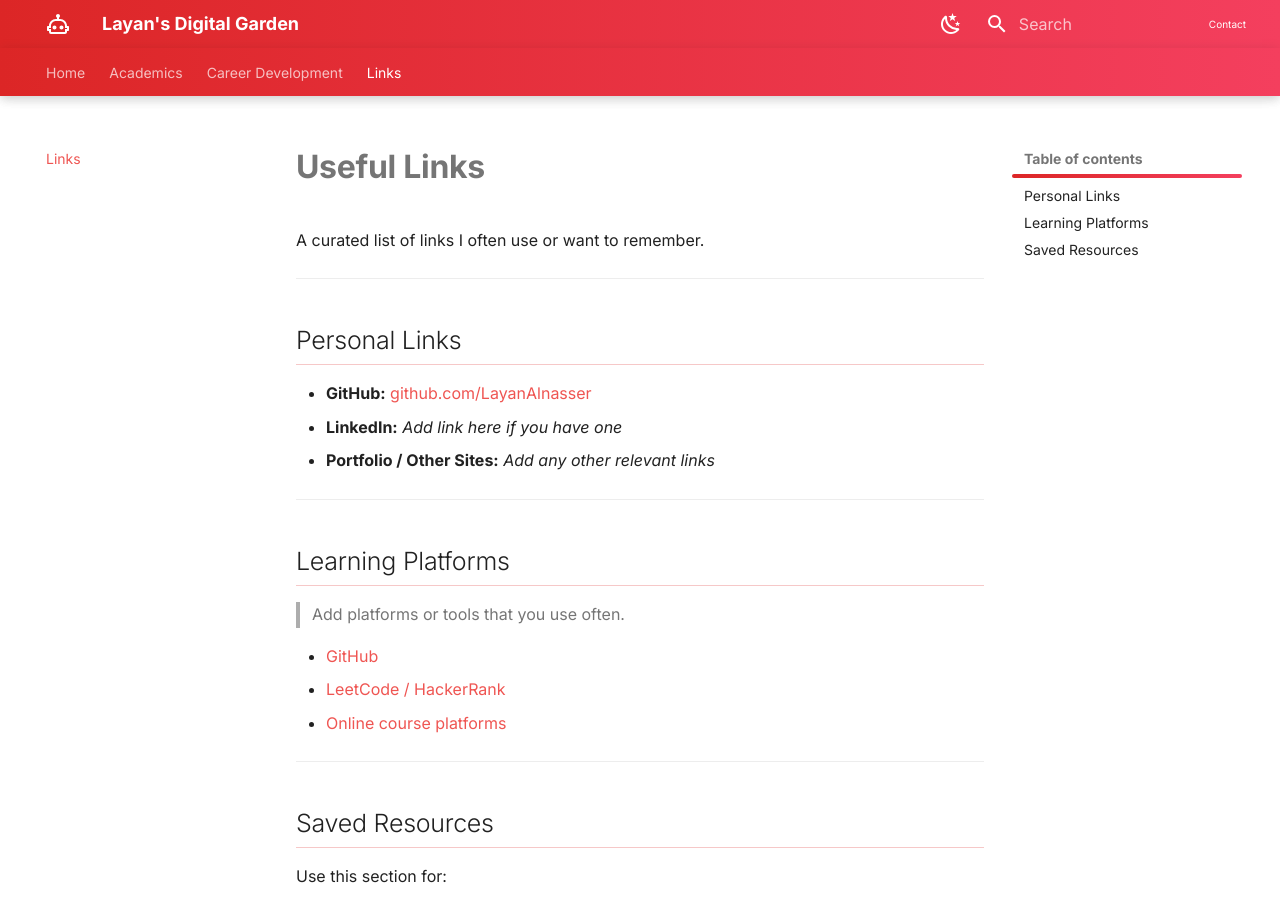
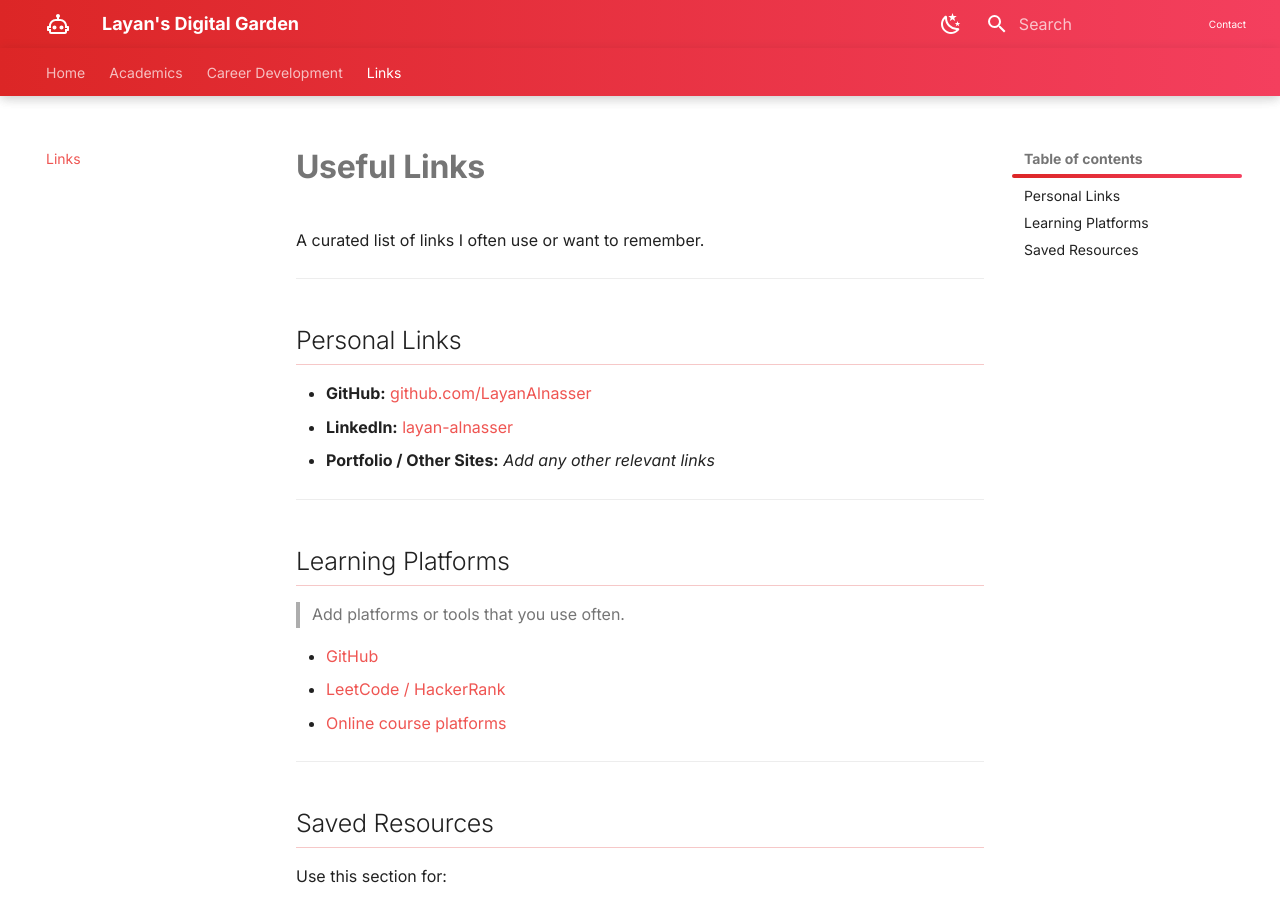
Before and after one commit to LayanAlnasser/My-Garden, an MkDocs documentation site: the page built from docs/links.md, in a window 1280 px wide and 900 px high. Built offline with MkDocs 1.6.1 and Material for MkDocs 9.7.7, drawn with Linux system fonts in a browser that asks for light colours.

Commit message:
Update LinkedIn link in personal links section

```diff
--- a/docs/links.md
+++ b/docs/links.md
@@ -7,7 +7,7 @@ A curated list of links I often use or want to remember.
 ## Personal Links
 
 - **GitHub:** [github.com/LayanAlnasser](https://github.com/LayanAlnasser)
-- **LinkedIn:** _Add link here if you have one_
+- **LinkedIn:** [layan-alnasser](https://www.linkedin.com/in/layan-alnasser/)
 - **Portfolio / Other Sites:** _Add any other relevant links_
 
 ---
```
